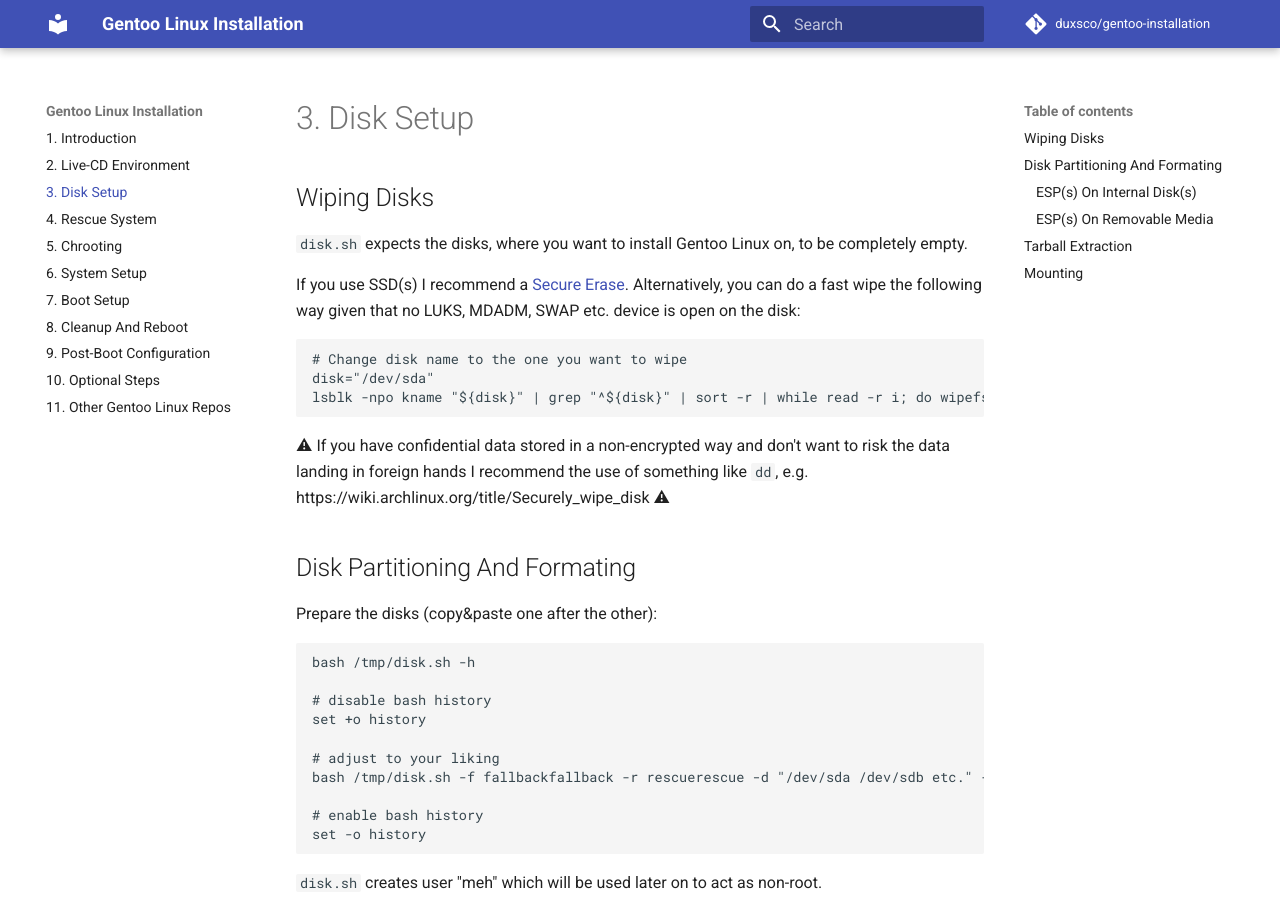
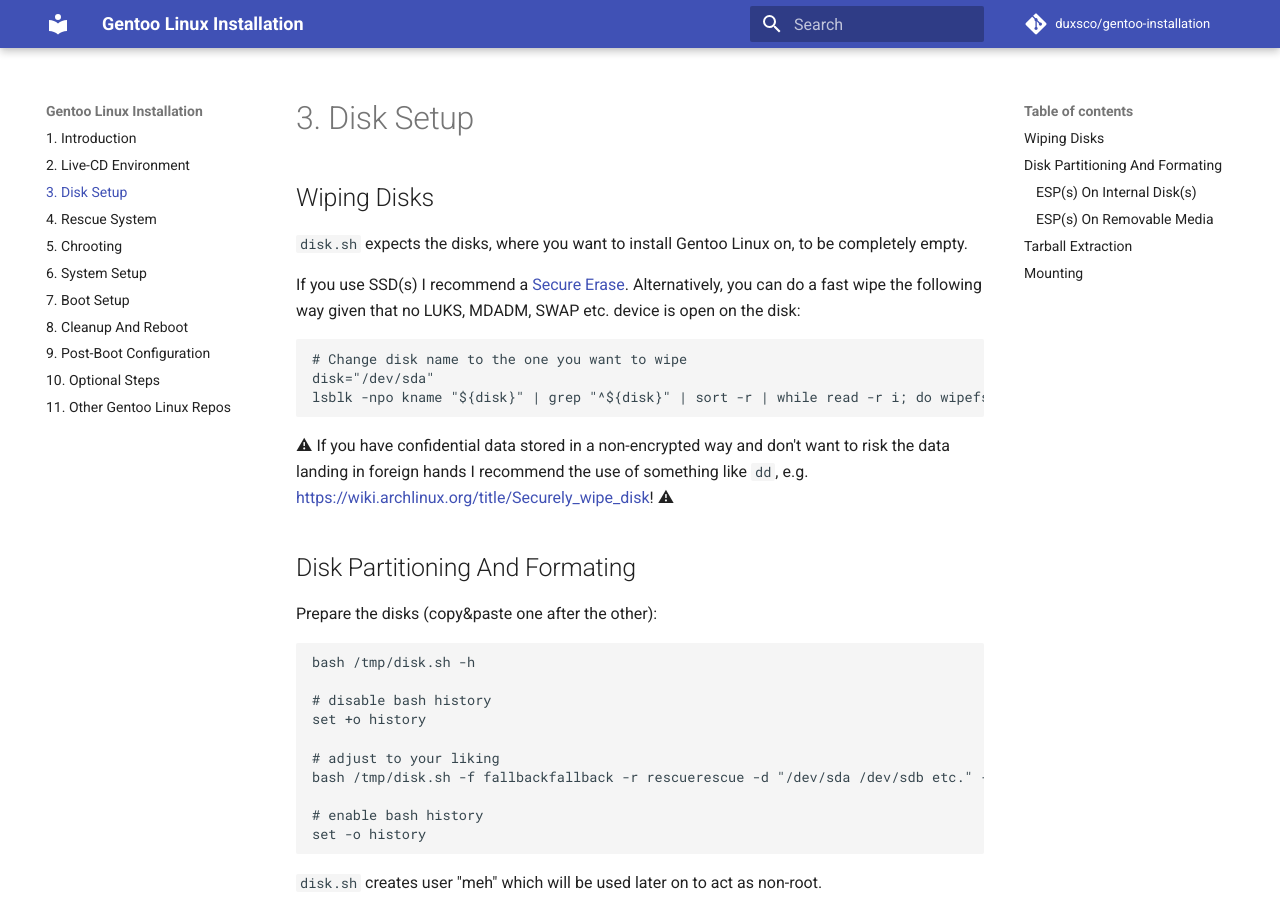
Before and after one commit to duxsco/gentoo-installation, an MkDocs documentation site: the page built from docs/03_disk_setup.md, in a window 1280 px wide and 900 px high. Built offline with MkDocs 1.6.1 and Material for MkDocs 9.7.7, drawn with Linux system fonts in a browser that asks for light colours; comment, search, counter and statistics services are not loaded; part of the change alters nothing that is shown.

````diff
--- a/docs/03_disk_setup.md
+++ b/docs/03_disk_setup.md
@@ -10,7 +10,7 @@ disk="/dev/sda"
 lsblk -npo kname "${disk}" | grep "^${disk}" | sort -r | while read -r i; do wipefs -a "$i"; done
 ```
 
-⚠ If you have confidential data stored in a non-encrypted way and don't want to risk the data landing in foreign hands I recommend the use of something like `dd`, e.g. https://wiki.archlinux.org/title/Securely_wipe_disk ⚠
+⚠ If you have confidential data stored in a non-encrypted way and don't want to risk the data landing in foreign hands I recommend the use of something like `dd`, e.g. [https://wiki.archlinux.org/title/Securely_wipe_disk](https://wiki.archlinux.org/title/Securely_wipe_disk)! ⚠
 
 ## Disk Partitioning And Formating
 
````
